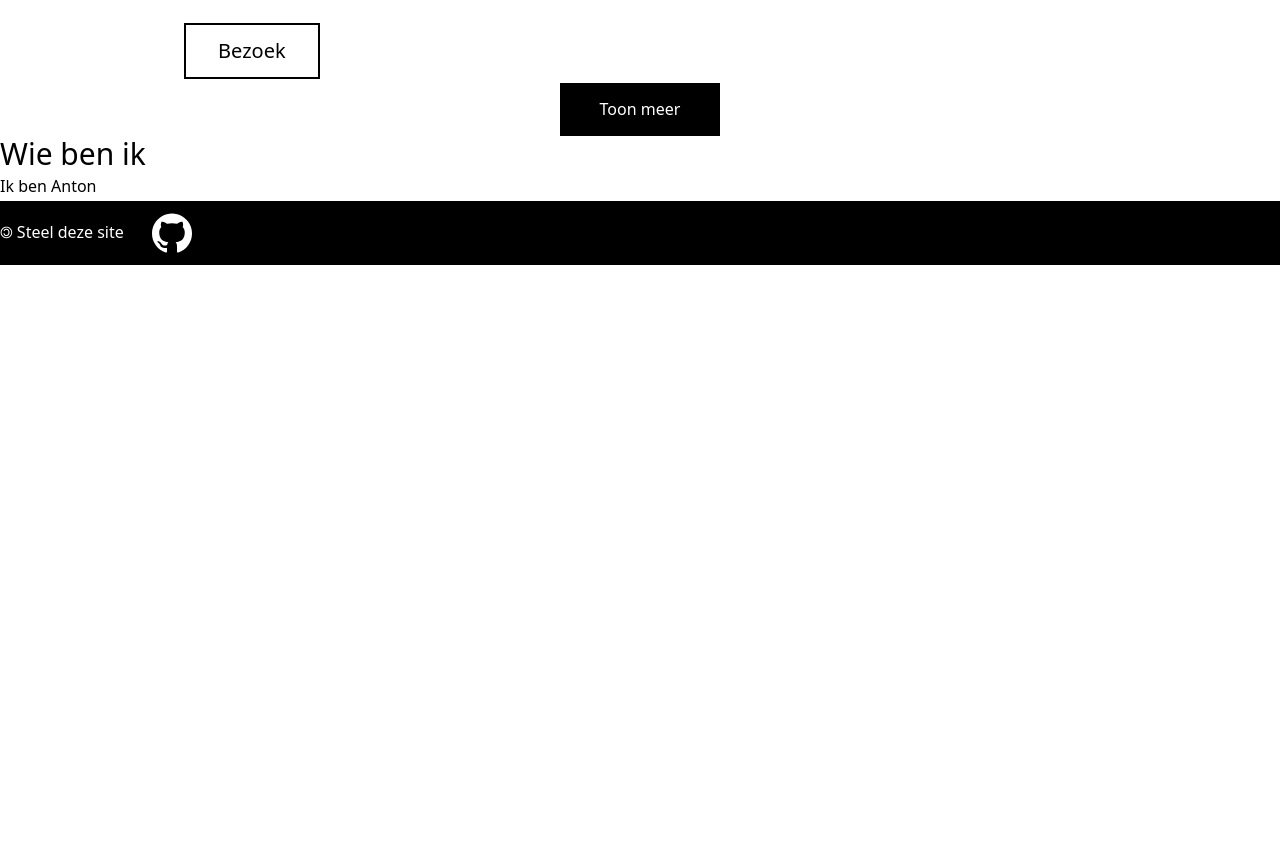
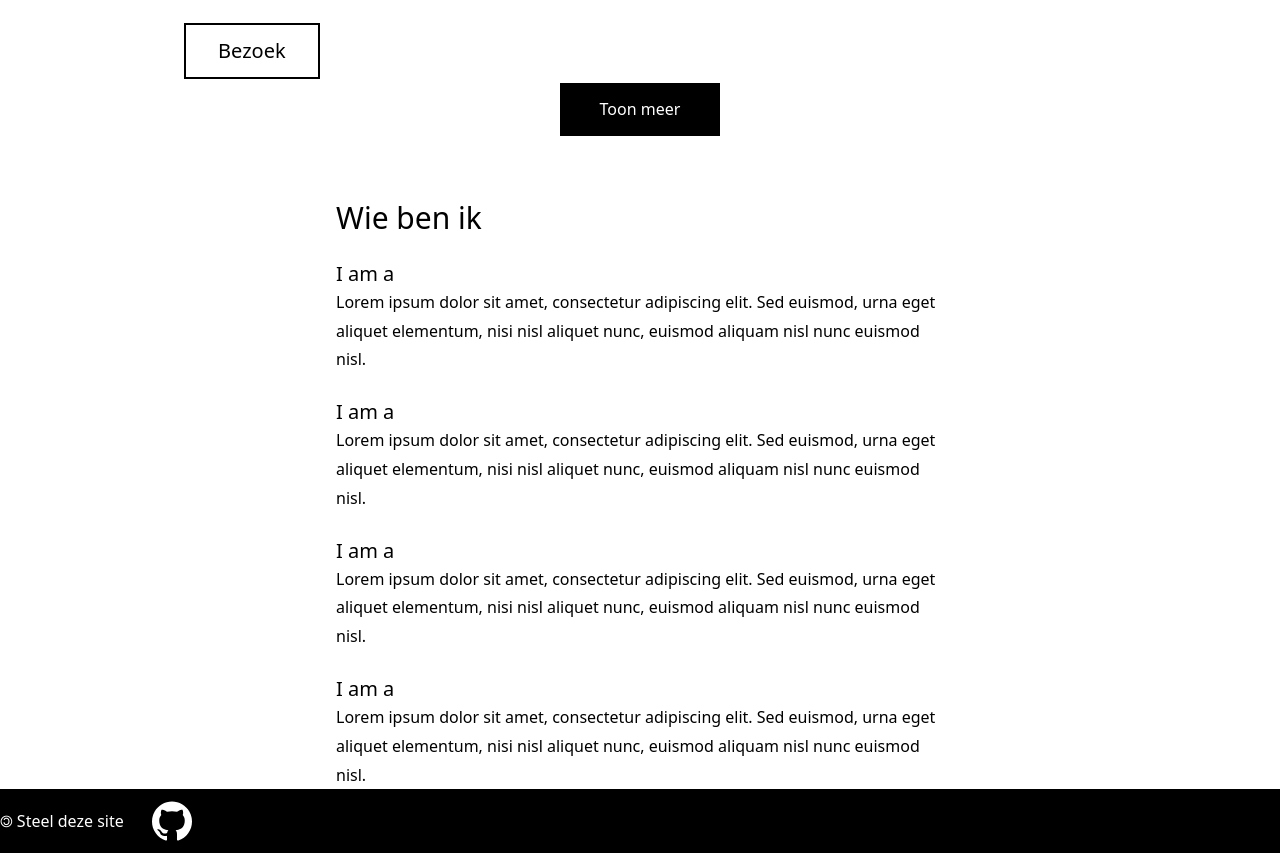
Before and after one commit to Arnhoudt/portfolio, a Flask app: page / in a window 1280 px wide. Shown: the part 3249-4102 px from the top of the page. Before the commit the page ends 3514 px from the top, so only its background shows below. Run offline with Flask 2, Linux system fonts and the light colour scheme; style sheets or scripts are compiled from the project's sources.

Commit message:
styled whoAmI

```diff
--- a/properties.json
+++ b/properties.json
@@ -71,6 +71,23 @@
             "github": "https://www.google.com"
         }
     ],
-    "whoAmI": "Ik ben Anton",
+    "whoAmI": [
+        {
+            "subtitle": "I am a",
+            "text": "Lorem ipsum dolor sit amet, consectetur adipiscing elit. Sed euismod, urna eget aliquet elementum, nisi nisl aliquet nunc, euismod aliquam nisl nunc euismod nisl. "
+        },
+        {
+            "subtitle": "I am a",
+            "text": "Lorem ipsum dolor sit amet, consectetur adipiscing elit. Sed euismod, urna eget aliquet elementum, nisi nisl aliquet nunc, euismod aliquam nisl nunc euismod nisl. "
+        },
+        {
+            "subtitle": "I am a",
+            "text": "Lorem ipsum dolor sit amet, consectetur adipiscing elit. Sed euismod, urna eget aliquet elementum, nisi nisl aliquet nunc, euismod aliquam nisl nunc euismod nisl. "
+        },
+        {
+            "subtitle": "I am a",
+            "text": "Lorem ipsum dolor sit amet, consectetur adipiscing elit. Sed euismod, urna eget aliquet elementum, nisi nisl aliquet nunc, euismod aliquam nisl nunc euismod nisl. "
+        }
+    ],
     "github": "https://www.google.com"
 }
--- a/templates/whoAmI.html
+++ b/templates/whoAmI.html
@@ -1,4 +1,9 @@
-<article>
+<article class="container md:w-2/3 lg:w-3/5 xl:2/5 pt-16">
     <h2 class="subTitle">Wie ben ik</h2>
-    <p>{{props.whoAmI}}</p>
+    {% for section in props.whoAmI %}
+        <section class>
+            <h3 class="mt-6">{{section.subtitle}}</h3>
+            <p class="font-light">{{section.text}}</p>
+        </section>
+    {% endfor %}
 </article>
```
